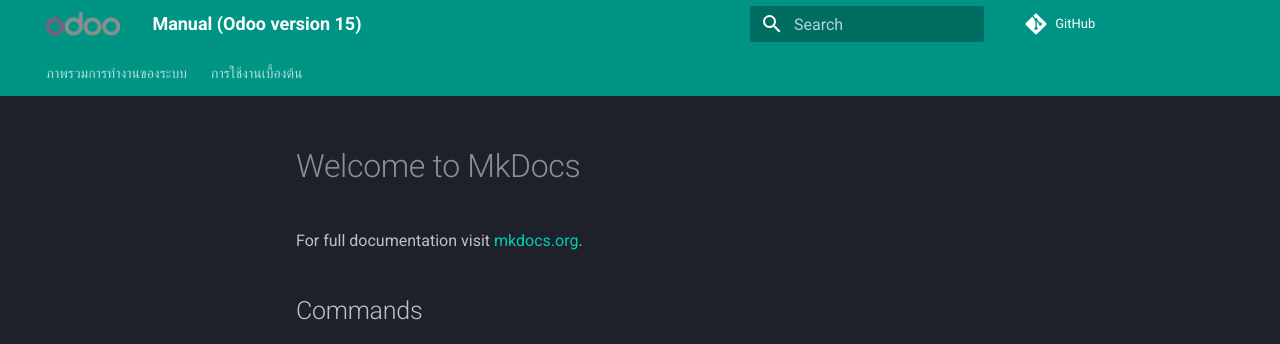
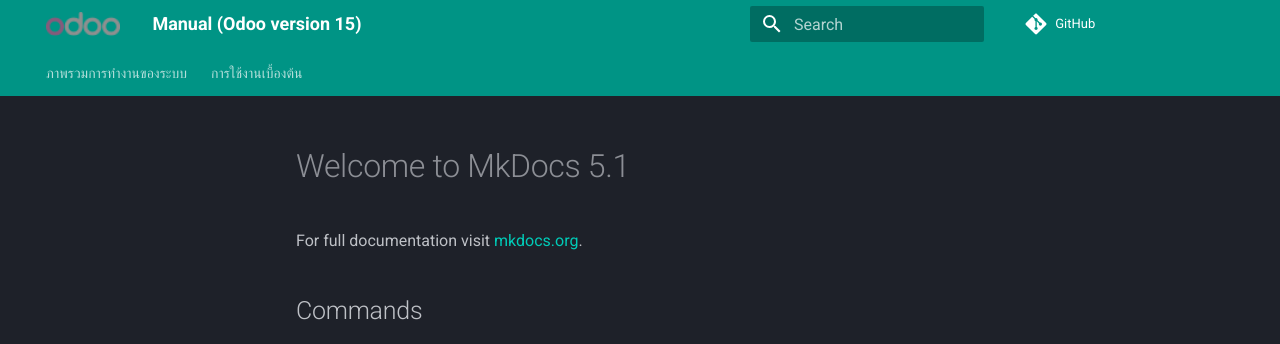
Before and after one commit to ecosoft-odoo/eco-docs, an MkDocs documentation site: the page built from docs/index.md, in a window 1280 px wide. Shown: the top 344 px of the page. Built offline with MkDocs 1.6.1 and Material for MkDocs 9.7.7, drawn with Linux system fonts in a browser that asks for light colours; comment, search, counter and statistics services are not loaded.

Commit message:
Update index.md

```diff
--- a/docs/index.md
+++ b/docs/index.md
@@ -1,4 +1,4 @@
-# Welcome to MkDocs
+# Welcome to MkDocs 5.1
 
 For full documentation visit [mkdocs.org](https://www.mkdocs.org).
 
```
